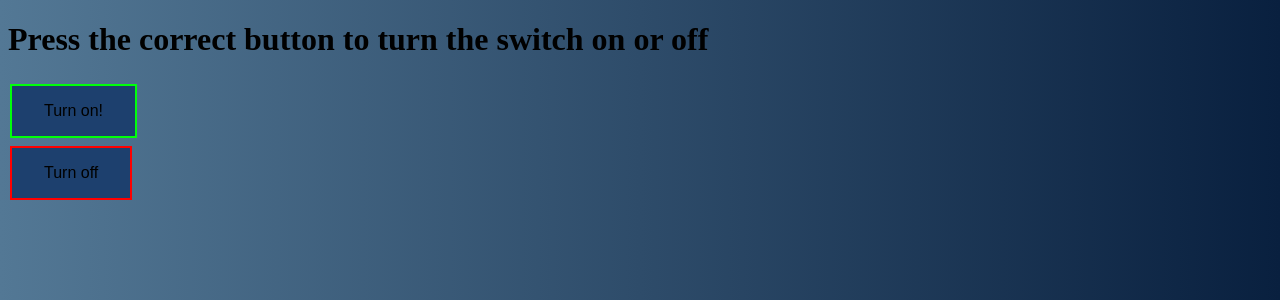
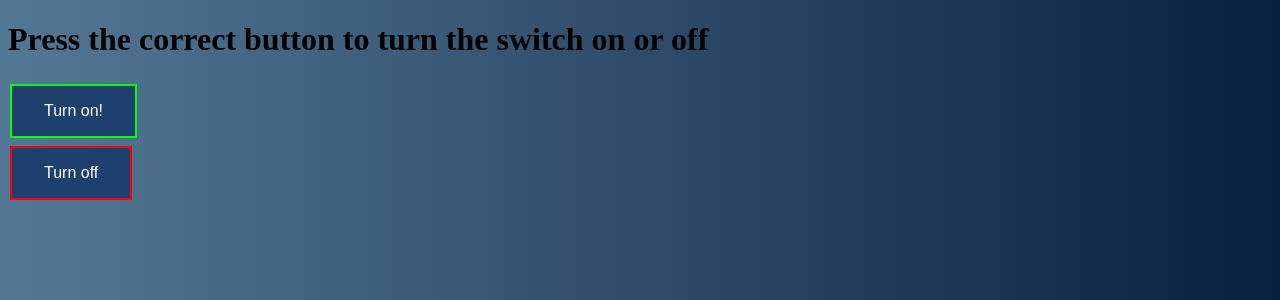
Before and after one commit to pro-gamer007/Bro-Website-Thingy, a Flask app: page / in a window 1280 px wide. Shown: the top 300 px of the page. Run offline with Flask 2, Linux system fonts and the light colour scheme.

Commit message:
need a better text color

```diff
--- a/templates/index.html
+++ b/templates/index.html
@@ -14,7 +14,7 @@
 
   .button1 {
     background-color: #1d406e;
-    color: black;
+    color: rgb(255, 255, 255);
     border: 2px solid #00ff0a;
   }
 
@@ -25,7 +25,7 @@
 
   .button2 {
     background-color:#1d406e;
-    color: black;
+    color: rgb(255, 255, 255);
     border: 2px solid #ff0000;
   }
 
```
